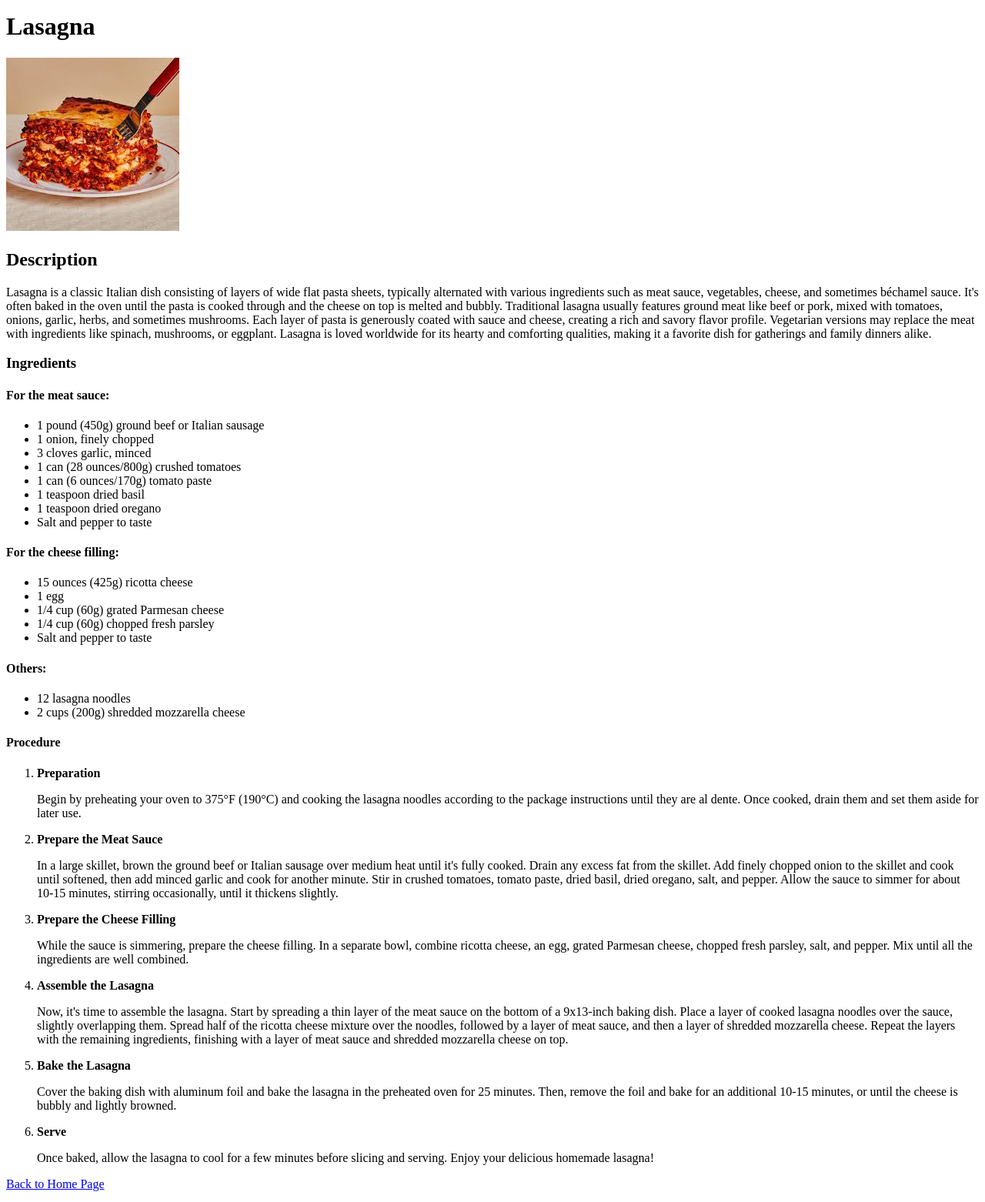
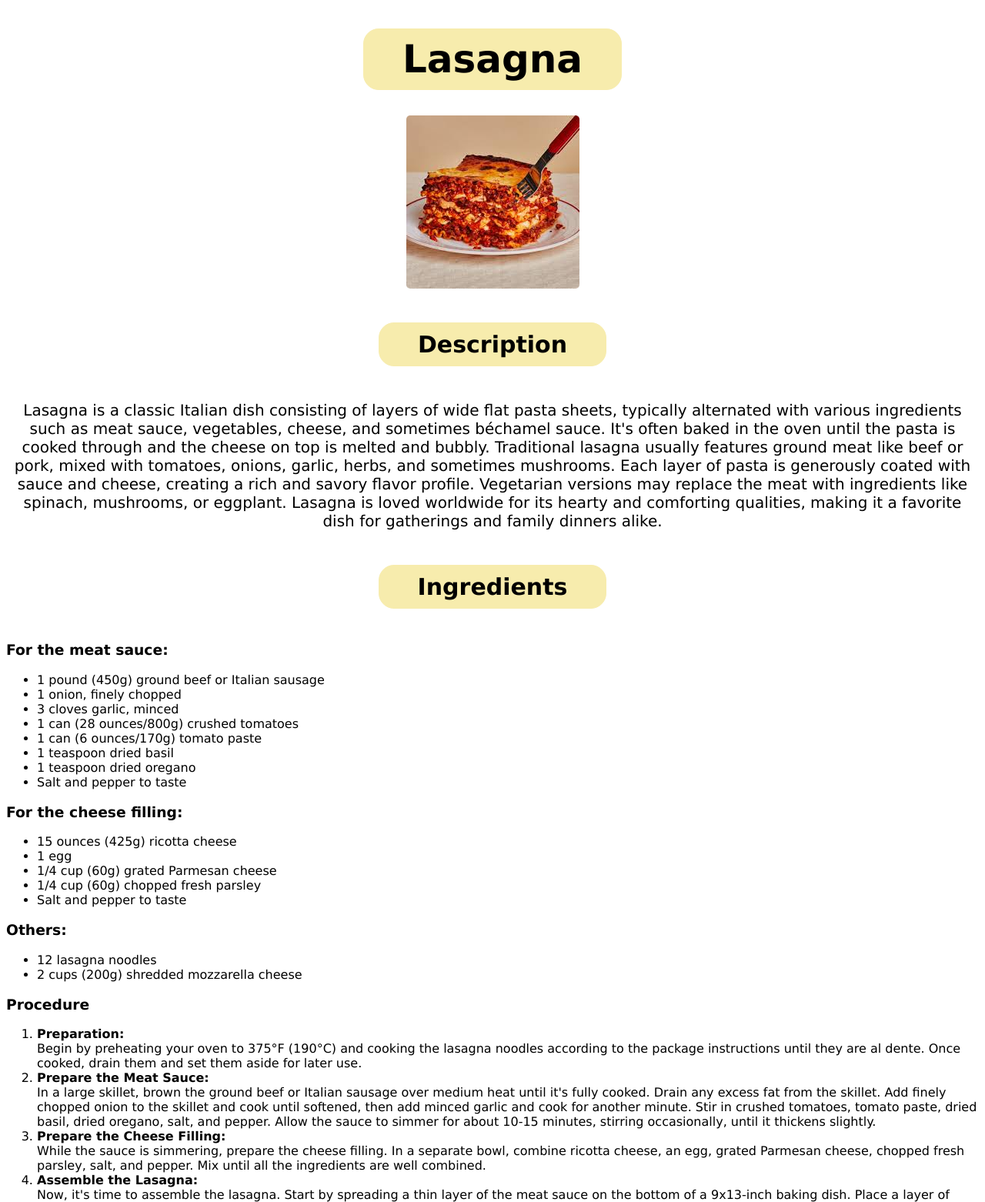
Before and after one commit to EdwardPFM/Recipes, a plain HTML site: page therecipes/lasagna.html in a window 1280 px wide. Shown: the part 5-1567 px from the top of the page at 77% size. Drawn offline with Linux system fonts and the light colour scheme.

Commit message:
Add changes in lasagna.html

```diff
--- a/index.css
+++ b/index.css
@@ -32,7 +32,7 @@ body{
     text-decoration: none;
 }
 .nav a{
-    margin: 40px;
+    margin: 0px 45px 0px 45px;
 }
 
 .nav{
--- /dev/null
+++ b/therecipes/lasagna.css
@@ -0,0 +1,38 @@
+body{
+    font-family: Verdana, Geneva, Tahoma, sans-serif;
+}
+.page-title{
+    border: 1px solid rgb(247, 236, 173);
+    border-radius: 20px;
+    display: inline-block;
+    padding: 10px 50px 10px 50px;
+    background-color: rgb(247, 236, 173);
+    font-size: 50px;
+}
+.div-for-title, .desc, .ing{
+    text-align: center;
+}
+
+img{
+    display: block;
+    margin-left: auto;
+    margin-right: auto;
+    border: 0px;
+    border-radius: 5px;
+
+}
+
+.description, .p-description{
+    text-align: center;
+}
+.p-description{
+    font-size: 20px;
+}
+.description, .ingredients{
+    font-size: 30px;
+    border: 1px solid rgb(247, 236, 173);
+    border-radius: 20px;
+    display: inline-block;
+    padding: 10px 50px 10px 50px;
+    background-color: rgb(247, 236, 173);
+}
--- a/therecipes/lasagna.html
+++ b/therecipes/lasagna.html
@@ -4,20 +4,27 @@
     <meta charset="UTF-8">
     <meta name="viewport" content="width=device-width, initial-scale=1.0">
     <title>Document</title>
+    <link rel="stylesheet" href="lasagna.css">
 </head>
 <body>
 
     <header>
-        <h1>Lasagna</h1>
+        <div class="div-for-title">
+            <h1 class="page-title">Lasagna</h1>
+        </div>
     </header>
 
     <main>
         <img src="../images/lasagna.jpeg" alt="Picture of a cooked lasagna"><br>
-        <h2>Description</h2>
-        <p>Lasagna is a classic Italian dish consisting of layers of wide flat pasta sheets, typically alternated with various ingredients such as meat sauce, vegetables, cheese, and sometimes béchamel sauce. It's often baked in the oven until the pasta is cooked through and the cheese on top is melted and bubbly. Traditional lasagna usually features ground meat like beef or pork, mixed with tomatoes, onions, garlic, herbs, and sometimes mushrooms. Each layer of pasta is generously coated with sauce and cheese, creating a rich and savory flavor profile. Vegetarian versions may replace the meat with ingredients like spinach, mushrooms, or eggplant. Lasagna is loved worldwide for its hearty and comforting qualities, making it a favorite dish for gatherings and family dinners alike.</p>
-        <h3>Ingredients</h3>
+        <div class="desc">
+            <h2 class="description">Description</h2>
+        </div>
+            <p class="p-description">Lasagna is a classic Italian dish consisting of layers of wide flat pasta sheets, typically alternated with various ingredients such as meat sauce, vegetables, cheese, and sometimes béchamel sauce. It's often baked in the oven until the pasta is cooked through and the cheese on top is melted and bubbly. Traditional lasagna usually features ground meat like beef or pork, mixed with tomatoes, onions, garlic, herbs, and sometimes mushrooms. Each layer of pasta is generously coated with sauce and cheese, creating a rich and savory flavor profile. Vegetarian versions may replace the meat with ingredients like spinach, mushrooms, or eggplant. Lasagna is loved worldwide for its hearty and comforting qualities, making it a favorite dish for gatherings and family dinners alike.</p>
+        <div class="ing">
+            <h2 class="ingredients">Ingredients</h2>
+        </div>
 
-        <h4>For the meat sauce:</h4>
+        <h3>For the meat sauce:</h3>
 
             <ul>
                 <li>1 pound (450g) ground beef or Italian sausage</li>
@@ -30,7 +37,7 @@
                 <li>Salt and pepper to taste</li>
             </ul>
 
-        <h4>For the cheese filling:</h4>
+        <h3>For the cheese filling:</h3>
 
             <ul>
                 <li>15 ounces (425g) ricotta cheese</li>
@@ -40,51 +47,23 @@
                 <li>Salt and pepper to taste</li>
             </ul>
 
-        <h4>Others:</h4>
+        <h3>Others:</h3>
 
             <ul>
                 <li>12 lasagna noodles</li>
                 <li>2 cups (200g) shredded mozzarella cheese</li>
             </ul>
 
-        <h4>Procedure</h4>
+        <h3>Procedure</h3>
 
         <ol>
-            <li>
-                <b>Preparation</b>
-            </li>
 
-                <p>Begin by preheating your oven to 375°F (190°C) and cooking the lasagna noodles according to the package instructions until they are al dente. Once cooked, drain them and set them aside for later use.</p>
-
-            <li>
-                <b>Prepare the Meat Sauce</b>
-            </li>
-
-                <p>In a large skillet, brown the ground beef or Italian sausage over medium heat until it's fully cooked. Drain any excess fat from the skillet. Add finely chopped onion to the skillet and cook until softened, then add minced garlic and cook for another minute. Stir in crushed tomatoes, tomato paste, dried basil, dried oregano, salt, and pepper. Allow the sauce to simmer for about 10-15 minutes, stirring occasionally, until it thickens slightly.</p>
-
-            <li>
-                <b>Prepare the Cheese Filling</b>
-            </li>
-
-                <p>While the sauce is simmering, prepare the cheese filling. In a separate bowl, combine ricotta cheese, an egg, grated Parmesan cheese, chopped fresh parsley, salt, and pepper. Mix until all the ingredients are well combined.</p>
-
-            <li>
-                <b>Assemble the Lasagna</b>
-            </li>
-
-                <p> Now, it's time to assemble the lasagna. Start by spreading a thin layer of the meat sauce on the bottom of a 9x13-inch baking dish. Place a layer of cooked lasagna noodles over the sauce, slightly overlapping them. Spread half of the ricotta cheese mixture over the noodles, followed by a layer of meat sauce, and then a layer of shredded mozzarella cheese. Repeat the layers with the remaining ingredients, finishing with a layer of meat sauce and shredded mozzarella cheese on top.</p>
-
-            <li>
-                <b>Bake the Lasagna</b>
-            </li>
-
-                <p>Cover the baking dish with aluminum foil and bake the lasagna in the preheated oven for 25 minutes. Then, remove the foil and bake for an additional 10-15 minutes, or until the cheese is bubbly and lightly browned.</p>
-
-            <li>
-                <b>Serve</b>
-            </li>
-
-                <p>Once baked, allow the lasagna to cool for a few minutes before slicing and serving. Enjoy your delicious homemade lasagna!</p>
+            <li><b>Preparation:</b> <br>Begin by preheating your oven to 375°F (190°C) and cooking the lasagna noodles according to the package instructions until they are al dente. Once cooked, drain them and set them aside for later use.</li>
+            <li><b>Prepare the Meat Sauce:</b> <br>In a large skillet, brown the ground beef or Italian sausage over medium heat until it's fully cooked. Drain any excess fat from the skillet. Add finely chopped onion to the skillet and cook until softened, then add minced garlic and cook for another minute. Stir in crushed tomatoes, tomato paste, dried basil, dried oregano, salt, and pepper. Allow the sauce to simmer for about 10-15 minutes, stirring occasionally, until it thickens slightly.</li>
+            <li><b>Prepare the Cheese Filling:</b> <br>While the sauce is simmering, prepare the cheese filling. In a separate bowl, combine ricotta cheese, an egg, grated Parmesan cheese, chopped fresh parsley, salt, and pepper. Mix until all the ingredients are well combined.</li>
+            <li><b>Assemble the Lasagna:</b> <br>Now, it's time to assemble the lasagna. Start by spreading a thin layer of the meat sauce on the bottom of a 9x13-inch baking dish. Place a layer of cooked lasagna noodles over the sauce, slightly overlapping them. Spread half of the ricotta cheese mixture over the noodles, followed by a layer of meat sauce, and then a layer of shredded mozzarella cheese. Repeat the layers with the remaining ingredients, finishing with a layer of meat sauce and shredded mozzarella cheese on top.</li>
+            <li><b>Bake the Lasagna:</b> <br>Cover the baking dish with aluminum foil and bake the lasagna in the preheated oven for 25 minutes. Then, remove the foil and bake for an additional 10-15 minutes, or until the cheese is bubbly and lightly browned.</li>
+            <li><b>Serve:</b> <br>Once baked, allow the lasagna to cool for a few minutes before slicing and serving. Enjoy your delicious homemade lasagna!</li>
 
         </ol>
 
```
